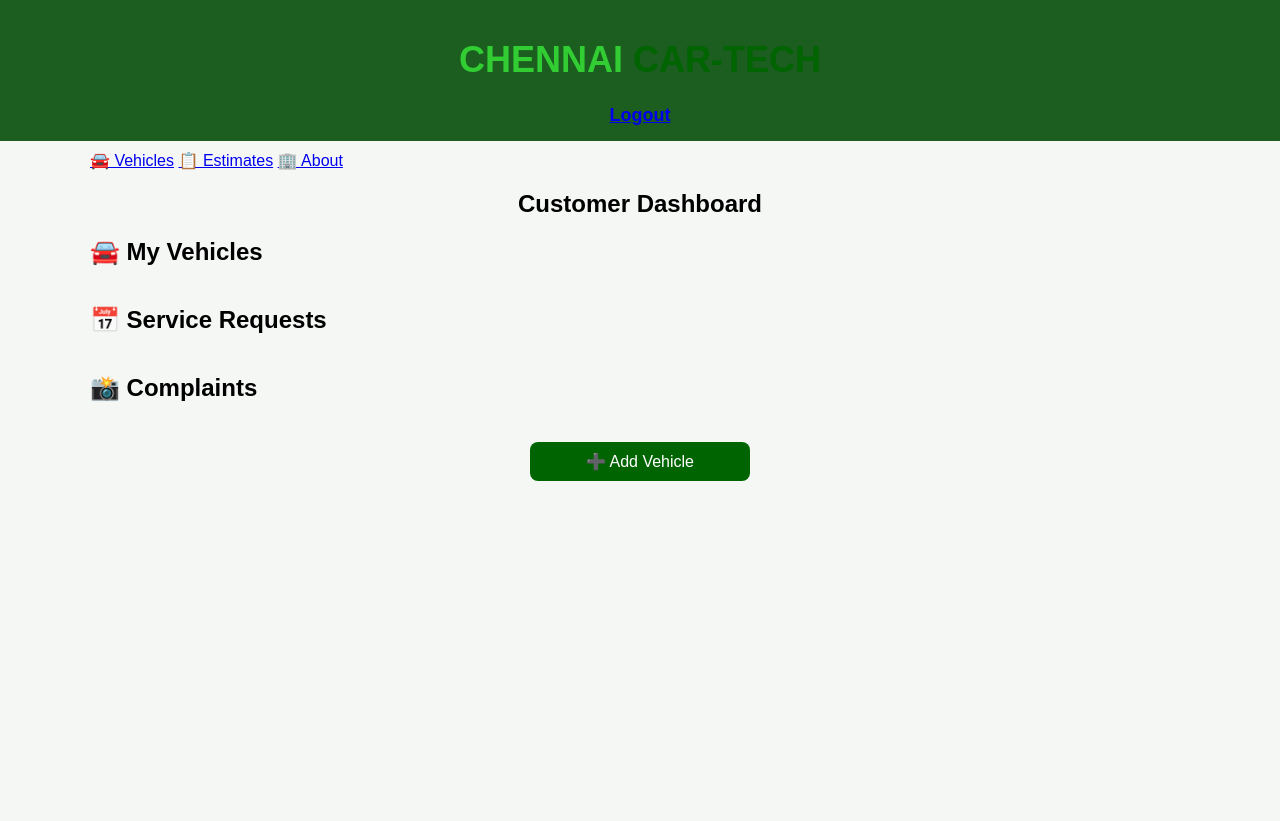
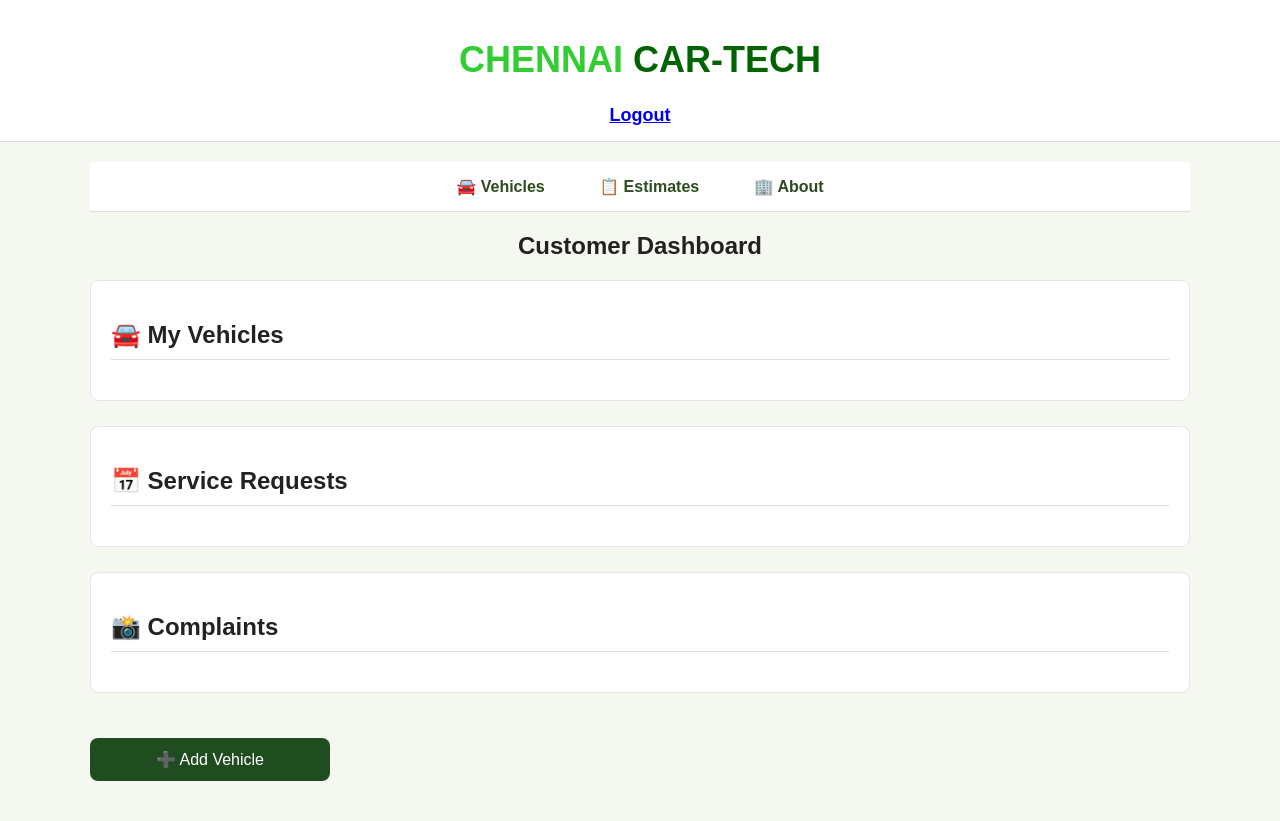
Before and after one commit to chennaiicartech-beep/chennai-car-tech, a Flask app: page /dashboard in a window 1280 px wide. Before the commit the page ends 481 px from the top, so only its background shows below. Run offline with Flask 3, Linux system fonts and the light colour scheme; the visitor is signed in with stand-in values (Sample User, id 1); data that the repository does not hold is empty.

Commit message:
improved customer dashboard UI

```diff
--- a/static/css/mobile.css
+++ b/static/css/mobile.css
@@ -167,6 +167,109 @@
     margin-top: 10px;
 }
 /*=======================================================*/
+body{
+    background:#f5f8f0;
+    font-family:Arial, sans-serif;
+    margin:0;
+    padding:0;
+}
+
+.container{
+    width:90%;
+    margin:auto;
+    padding:20px;
+}
+
+.topbar{
+    background:white;
+    padding:15px;
+    border-bottom:1px solid #ddd;
+}
+
+.top-menu{
+    background:white;
+    padding:15px;
+    text-align:center;
+    border-bottom:1px solid #ddd;
+}
+
+.top-menu a{
+    text-decoration:none;
+    color:#2d4b1f;
+    font-weight:bold;
+    margin:0 25px;
+}
+
+.page-title{
+    color:#222;
+    margin-top:20px;
+    margin-bottom:20px;
+}
+
+.dashboard-card{
+    background:white;
+    margin-bottom:25px;
+    padding:20px;
+    border-radius:8px;
+    border:1px solid #e5e5e5;
+}
+
+.dashboard-card h2{
+    color:#222;
+    border-bottom:1px solid #ddd;
+    padding-bottom:10px;
+}
+
+.card{
+    padding:15px;
+    margin-top:15px;
+    border:1px solid #eaeaea;
+    border-radius:8px;
+    background:white;
+}
+
+.card h3{
+    color:#006400;
+}
+
+.btn{
+    display:inline-block;
+    margin-top:8px;
+    margin-right:5px;
+    padding:8px 12px;
+    text-decoration:none;
+    color:white;
+    background:#1f4d1f;
+    border-radius:6px;
+}
+
+.btn:hover{
+    background:#2f6b2f;
+}
+
+.danger{
+    background:#c0392b;
+}
+
+.add-btn{
+    display:inline-block;
+    padding:12px 20px;
+    background:#1f4d1f;
+    color:white;
+    text-decoration:none;
+    border-radius:8px;
+    margin-top:20px;
+}
+
+.complaint-img{
+    width:250px;
+    border-radius:8px;
+    margin-top:10px;
+}
+
+.grid{
+    display:block;
+}
 /*=======================================================*/
 /*=======================================================*/
 /*=======================================================*/
```
